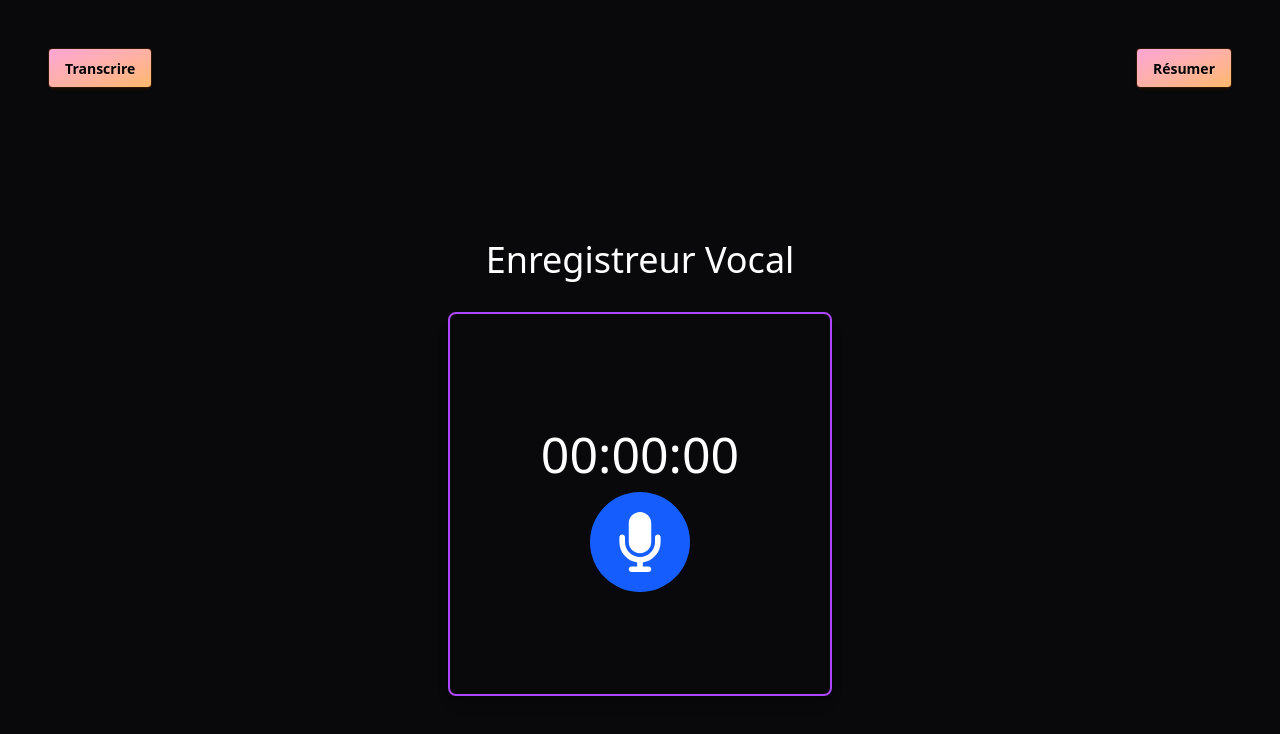
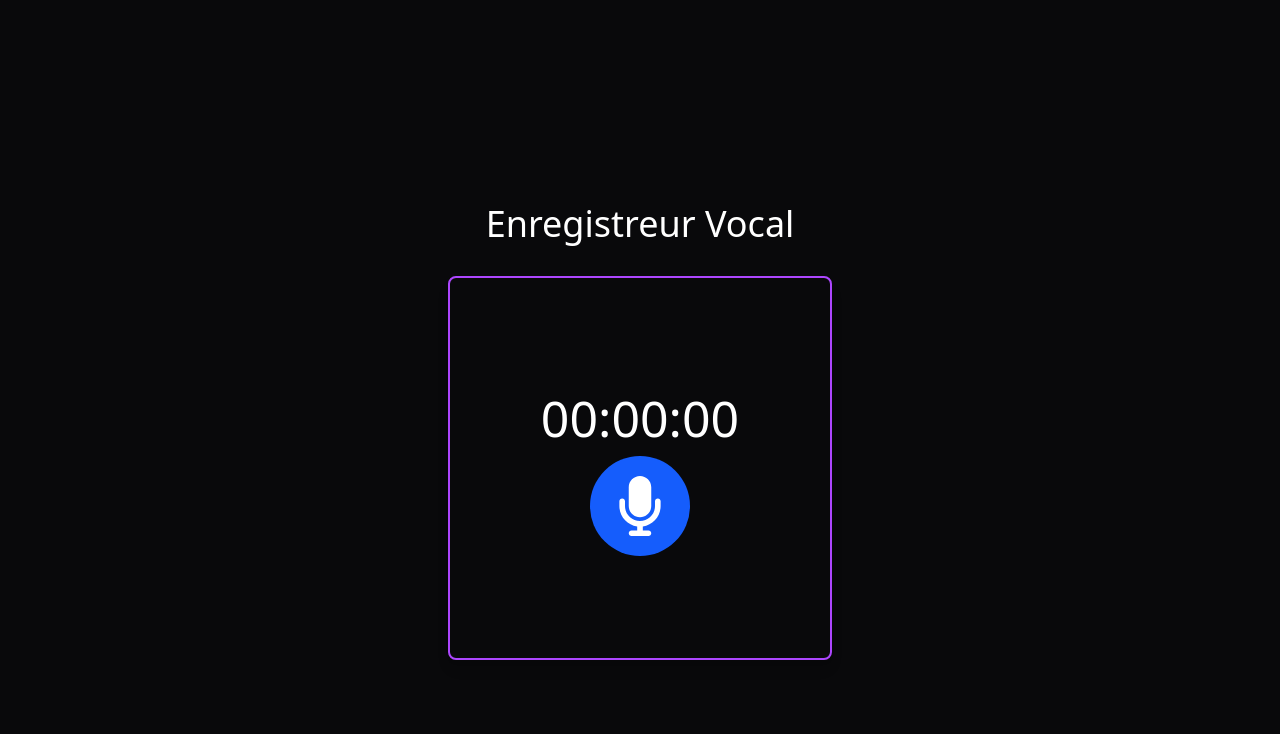
Before and after one commit to Scriptmagum/AUDIO_TRANSCRIPTION, a React (Vite) app in the folder client/: page / in a window 1280 px wide. Shown: the top 734 px of the page. Built offline with nearby package versions, Linux system fonts and the light colour scheme.

Commit message:
Les boutons sont maintenant dans le recorder

```diff
--- a/client/src/App.jsx
+++ b/client/src/App.jsx
@@ -7,13 +7,6 @@ function App() {
 
   return (
   <div className="min-h-screen flex flex-col bg-transparent">
-    <div className="w-full flex justify-between p-4">
-      <button className="btn btn-neutral bg-gradient-to-br from-pink-300 to-orange-300 text-black px-4 py-2 rounded">Transcrire</button>
-      <button className="btn btn-neutral bg-gradient-to-br from-pink-300 to-orange-300 text-black px-4 py-2 rounded">Résumer</button>
-    </div>
-
-
-
   <div className="flex-grow flex flex-col items-center justify-center">
     <h1 className="text-4xl mb-8 text-white">Enregistreur Vocal</h1>
     <Recorder />
--- a/client/src/Components/recorder.jsx
+++ b/client/src/Components/recorder.jsx
@@ -128,8 +128,12 @@ function Recorder() {
         )}
 
         {recordedURL && (
-            <div className="mt-8 bg-white p-4 rounded-lg shadow-lg">
+            <div className="mt-8 bg-transparent p-4 rounded-lg shadow-lg">
                 <audio controls src={recordedURL} />
+                <div className="mt-4 flex justify-center gap-8">
+                  <button className="btn btn-neutral bg-gradient-to-br from-pink-300 to-orange-300 text-black px-4 py-2 rounded">Transcrire</button>
+                  <button className="btn btn-neutral bg-gradient-to-br from-pink-300 to-orange-300 text-black px-4 py-2 rounded">Résumer</button>
+                </div>
             </div>
         )}
     </div>
```
